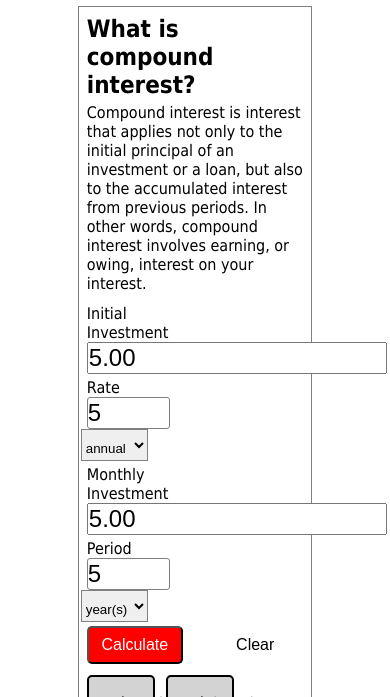
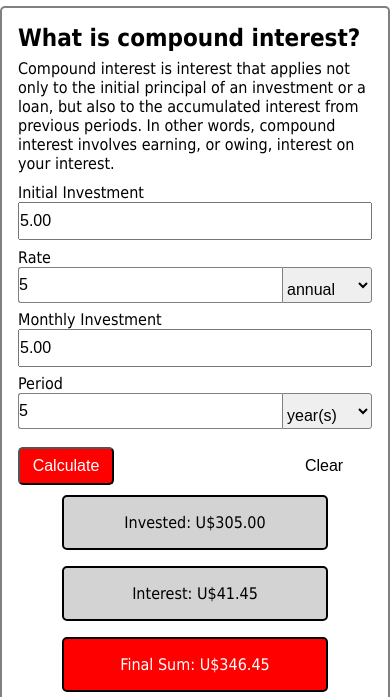
Before and after one commit to wellingtonmr/compound-interest-calculator, a plain HTML site: page src/index.html in a window 390 px wide. Both pictures are taken after typing "5", "5", "5", "5" into the empty fields and a click on the button "Calculate". Shown: the part 145-842 px from the top of the page. Drawn offline with Linux system fonts and the light colour scheme.

Commit message:
Started making it responsive
Now the input fields are responsive, also the result sums are responsive, only the results table is not responsive yet

```diff
--- a/src/css/styles.css
+++ b/src/css/styles.css
@@ -28,51 +28,62 @@ header h1 {
 }
 
 main {
-	width: 60%;
+	max-width: 750px;
 	margin: 2% auto;
-	padding: 2%;
-	border: 1px solid gray;
+	padding: 2rem;
+	border: 2px solid gray;
+	border-radius: 5px;
 }
 
 main h2 {
 	margin-bottom: 2%;
 }
 
-main section {
-	margin-bottom: 5%;
+section {
+	margin-bottom: 3%;
+}
+
+#calc {
+	display: grid;
+	grid-template-columns: 1fr 1fr;
+	column-gap: 1rem;
 }
 
 .container {
 	display: inline-block;
-	width: 49%;
+	min-width: 200px;
 	margin-bottom: 2%;
+}
+
+.container--double {
+	display: grid;
+	grid-template-columns: 1fr 90px;
 }
 
 .container input {
 	width: 100%;
-	min-width: 300px;
-	font-size: 1.5rem;
+	font-size: 1rem;
+	padding: 8px 0;
 }
 
 #rate, #time{
-	max-width: 78%;
-	min-width: 0;
 	padding: 1px 0;
 	border: 1px solid gray;
-	border-radius: 3px;
+	border-right: none;
+	border-radius: 3px 0 0 3px;
 }
 
 select {
-	width: 20%;
-	min-width: 9ch;
-	margin-left: -6px;
+	font-size: 1rem;
 	padding: 0.75em 0 0.2em 0;
 	border: 1px solid gray;
+	border-radius: 0 3px 3px 0;
 }
 
 .buttons {
 	display: grid;
 	grid-template-columns: 6rem 1fr 6rem;
+	margin-bottom: 3%;
 }
 
 .btn {
@@ -101,11 +112,14 @@ select {
 }
 
 .totals {
-	display: inline-block;
-	width: 30%;
-	margin-right: 3%;
+	display: grid;
+	grid-template-columns: 1fr 1fr 1fr;
+	grid-gap: 1rem;
+}
+
+.total-div {
 	text-align: center;
-	padding: 1rem 2rem;
+	padding: 1rem 4vw;
 	background-color: lightgray;
 	border-radius: 5px;
 	border: 2px solid black;
@@ -144,3 +158,43 @@ select {
 	font-size: 0.8rem;
 	color: gray;
 }
+
+@media screen and (max-width: calc(400px + 5rem)) {
+	main {
+		padding: 1rem;
+	}
+
+	#calc {
+		grid-template-columns: 1fr;
+	}
+
+	.totals {
+		grid-template-columns: 1fr;
+	}
+
+	.total-div {
+		min-width: 75%;
+		margin-inline: auto;
+	}
+}
+
+@media screen and (max-width: calc(200px + 2rem)) {
+	main {
+		padding: 0;
+		border: none;
+	}
+}
+
+@media screen and (max-width: 200px) {
+	html {
+		font-size: 8px;
+	}
+
+	.container {
+		min-width: 100px;
+	}
+
+	.container--double {
+		grid-template-columns: 1fr 50px;
+	}
+}
--- a/src/index.html
+++ b/src/index.html
@@ -31,7 +31,7 @@
 					<input type="number" id="ini-invest" onchange="formatMoney('ini-invest')">
 				</div>
 
-				<div class="container">
+				<div class="container container--double">
 					<label for="rate">Rate</label><br />
 					<input type="number" id="rate">
 					<select id="rate-unit">
@@ -45,7 +45,7 @@
 					<input type="number" id="mon-invest" onchange="formatMoney('mon-invest')">
 				</div>
 
-				<div class="container">
+				<div class="container container--double">
 					<label for="time">Period</label><br />
 					<input type="number" id="time">
 					<select id="time-unit">
@@ -54,12 +54,12 @@
 					</select>
 				</div>
 
+			</section>
+
 				<div class="buttons">
 					<button class="btn" onclick="results()">Calculate</button>
 					<button class="btn btn--clear" onclick="clearInput()">Clear</button>
 				</div>
-
-			</section>
 
 			<section id="result">
 			</section>
--- a/src/scripts/script.js
+++ b/src/scripts/script.js
@@ -27,14 +27,16 @@ function results() {
 	let interest = 0.0;
 
 	document.getElementById("result").innerHTML =
-		`<div class="totals" id="total-invested">
-			Invested:<br />
-		</div>
-		<div class="totals" id="total-interest">
-			Interest:<br />
-		</div>
-		<div class="totals red" id="total-sum">
-			Final Sum:<br />
+		`<div class="totals">
+			<div class="total-div" id="total-invested">
+				Invested:
+			</div>
+			<div class="total-div" id="total-interest">
+				Interest:
+			</div class="total-div">
+			<div class="total-div red" id="total-sum">
+				Final Sum:
+			</div>
 		</div>
 		<table id="result-table">
 			<tr>
@@ -61,12 +63,14 @@ function results() {
 				<td><span>U$</span>${finValue.toLocaleString("en", {minimumFractionDigits: 2, maximumFractionDigits: 2})}</td>
 			</tr>`
 	}
+	document.getElementById("result-table").innerHTML += `</div>`;
+
 	document.getElementById("total-invested").innerHTML +=
-		`U$ ${invested.toLocaleString("en", {minimumFractionDigits: 2, maximumFractionDigits: 2})}`;
+		` U$${invested.toLocaleString("en", {minimumFractionDigits: 2, maximumFractionDigits: 2})}`;
 	document.getElementById("total-interest").innerText +=
-		`U$ ${interest.toLocaleString("en", {minimumFractionDigits: 2, maximumFractionDigits: 2})}`;
+		` U$${interest.toLocaleString("en", {minimumFractionDigits: 2, maximumFractionDigits: 2})}`;
 	document.getElementById("total-sum").innerText +=
-		`U$ ${finValue.toLocaleString("en", {minimumFractionDigits: 2, maximumFractionDigits: 2})}`;
+		` U$${finValue.toLocaleString("en", {minimumFractionDigits: 2, maximumFractionDigits: 2})}`;
 }
 
 function clearInput() {
```
